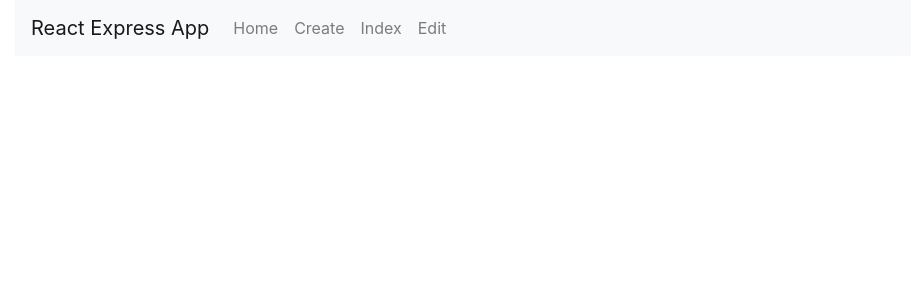
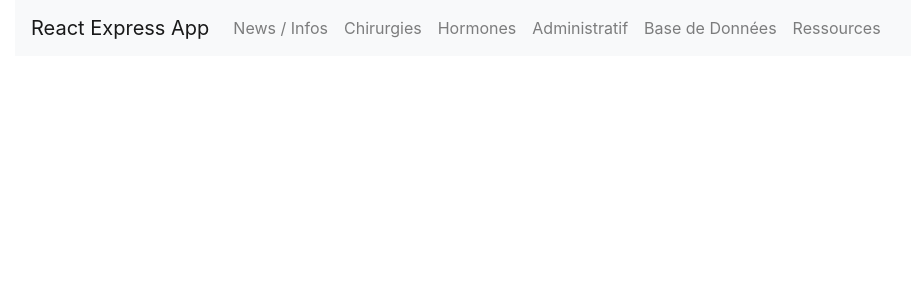
Before and after one commit to Frayna/MtWeb, a React (Create React App) app: page / in a window 1280 px wide. Shown: the top 300 px of the page, without its empty margins (70-981 px from the left). Built offline with nearby package versions, Linux system fonts and the light colour scheme.

Commit message:
add some things

```diff
--- a/src/App.js
+++ b/src/App.js
@@ -4,6 +4,9 @@ import { BrowserRouter as Router, Switch, Route, Link } from 'react-router-dom';
 import CreateComponent from './components/CreateComponent';
 import EditComponent from './components/EditComponent';
 import IndexComponent from './components/IndexComponent';
+import AdminComponent from "./components/AdminComponent";
+import BDDComponent from "./components/BDDComponent";
+import RessourcesComponent from "./components/RessourcesComponent";
 
 class App extends Component {
     render() {
@@ -15,16 +18,22 @@ class App extends Component {
                         <div className="collapse navbar-collapse" id="navbarSupportedContent">
                             <ul className="navbar-nav mr-auto">
                                 <li className="nav-item">
-                                    <Link to={'/'} className="nav-link">Home</Link>
+                                    <Link to={'/'} className="nav-link">News / Infos</Link>
                                 </li>
                                 <li className="nav-item">
-                                    <Link to={'/create'} className="nav-link">Create</Link>
+                                    <Link to={'/create'} className="nav-link">Chirurgies</Link>
                                 </li>
                                 <li className="nav-item">
-                                    <Link to={'/index'} className="nav-link">Index</Link>
+                                    <Link to={'/index'} className="nav-link">Hormones</Link>
                                 </li>
                                 <li className="nav-item">
-                                    <Link to={'/edit/:id'} className="nav-link">Edit</Link>
+                                    <Link to={'/admin'} className="nav-link">Administratif</Link>
+                                </li>
+                                <li className="nav-item">
+                                    <Link to={'/bdd'} className="nav-link">Base de Données</Link>
+                                </li>
+                                <li className="nav-item">
+                                    <Link to={'/ressources'} className="nav-link">Ressources</Link>
                                 </li>
                             </ul>
                         </div>
@@ -32,6 +41,9 @@ class App extends Component {
                     <Switch>
                         <Route exact path='/create' component={CreateComponent} />
                         <Route path='/edit/:id' component={EditComponent} />
+                        <Route path='/admin' component={AdminComponent} />
+                        <Route path='/bdd' component={BDDComponent} />
+                        <Route path='/ressources' component={RessourcesComponent} />
                         <Route path='/index' component={IndexComponent} />
                     </Switch>
                 </div>
--- /dev/null
+++ b/src/components/AdminComponent.js
@@ -0,0 +1,11 @@
+import React, { Component } from 'react';
+
+export default class AdminComponent extends Component {
+    render() {
+        return (
+            <div>
+                <p>Welcome to Admin Component!!</p>
+            </div>
+        )
+    }
+}
--- /dev/null
+++ b/src/components/BDDComponent.js
@@ -0,0 +1,11 @@
+import React, { Component } from 'react';
+
+export default class BDDComponent extends Component {
+    render() {
+        return (
+            <div>
+                <p>Welcome to BDD Component!!</p>
+            </div>
+        )
+    }
+}
--- /dev/null
+++ b/src/components/RessourcesComponent.js
@@ -0,0 +1,11 @@
+import React, { Component } from 'react';
+
+export default class RessourcesComponent extends Component {
+    render() {
+        return (
+            <div>
+                <p>Welcome to Ressources Component!!</p>
+            </div>
+        )
+    }
+}
```
